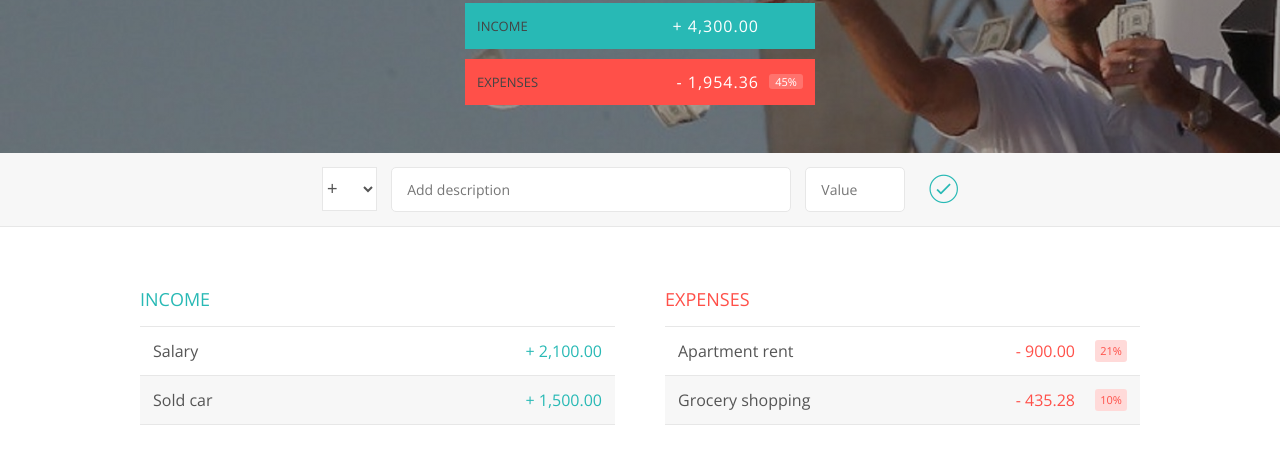
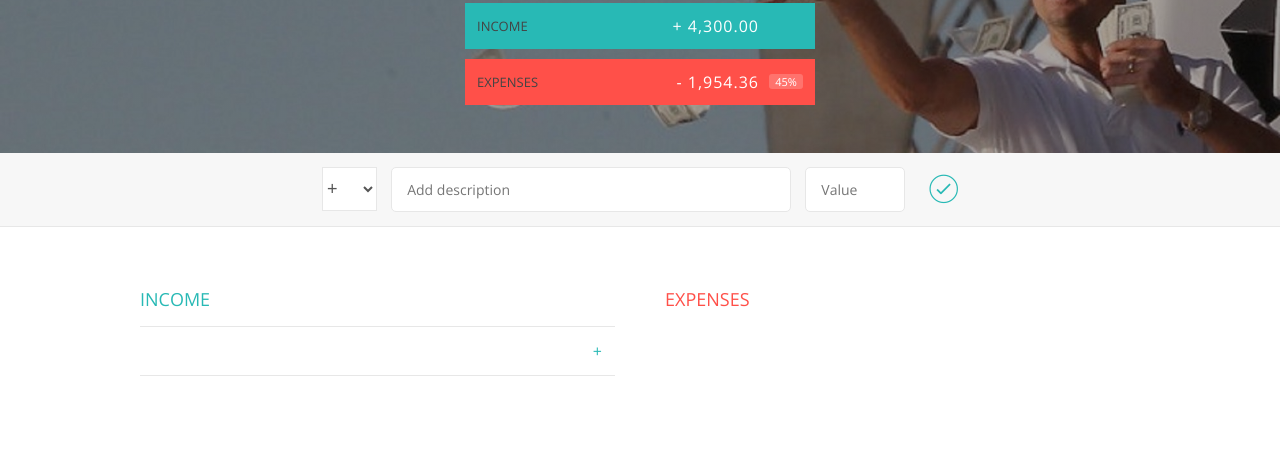
Before and after one commit to rgoldenberg/coursework-vanilla-js, a plain HTML site: page jonas-budget-app/index.html in a window 1280 px wide. Both pictures are taken after a click on the button 943 px from the left and 357 px from the top of the page. Shown: the part 167-616 px from the top of the page. Drawn offline with nearby package versions, Linux system fonts and the light colour scheme.

Commit message:
add input to budget and ui

```diff
--- a/jonas-budget-app/app.js
+++ b/jonas-budget-app/app.js
@@ -12,6 +12,40 @@ var budgetController = (function() {
         this.value = value;
     }
 
+    var data = {
+        items: {
+            exp: [],
+            inc: []
+        },
+        totals: {
+            inc: 0,
+            exp: 0
+        }
+    };
+
+    return {
+        addItem: function(type, description, value) {
+            var id;
+            if (data.items[type].length === 0) {
+                id = 0;
+            } else {
+                id = data.items[type][data.items[type].length - 1].id + 1;
+            }
+
+            var item;
+            if (type === 'exp') {
+                item = new Expense(id, description, value);
+            } else {
+                item = new Income(id, description, value);
+            }
+            data.items[type].push(item);
+            return item;
+        },
+        test: function() {
+            console.log(data);
+        }
+    };
+
 })();
 
 
@@ -21,7 +55,9 @@ var UIController = (function() {
         inputType: '.add__type',
         inputDescription: '.add__description',
         inputValue: '.add__value',
-        inputBtn: '.add__btn'
+        inputBtn: '.add__btn',
+        incomeContainer: '.income__list',
+        expenseContainer: '.expenses__list'
     };
 
     return {
@@ -32,6 +68,23 @@ var UIController = (function() {
                 value: document.querySelector(DOMConstants.inputValue).value
             };
         },
+
+        addItem: function(type, item) {
+            var template, container;
+            if (type === 'inc') {
+                container = DOMConstants.incomeContainer;
+                template = '<div class="item" id="income-%id%"><div class="item__description">%description%</div><div class="item__value">+ %value%</div><div class="item__delete"><button class="item__delete--btn"><i class="ion-ios-close-outline"></i></button></div></div>';
+            } else {
+                container = DOMConstants.expenseContainer;
+                template = '<div class="item" id="expense-%id%"><div class="item__description">%description%</div><div class="item__value">- %value%</div><divclass="item__percentage">%percentage%</div><div class="item__delete"><button class="item__delete--btn"><i class="ion-ios-close-outline"></i></button></div></div>';
+            }
+            var html = template.replace('%id%', item.id);
+            html = html.replace('%description%', item.description);
+            html = html.replace('%value%', item.value);
+
+            document.querySelector(container).insertAdjacentHTML('beforeend', html);
+        },
+
         getDOMConstants: function() {
             return DOMConstants;
         }
@@ -55,8 +108,9 @@ var appController = (function(budget, ui) {
 
     var addItem = function() {
         var input = ui.getInput();
+        var item = budget.addItem(input.type, input.description, input.value);
+        ui.addItem(input.type, item);
         // TODO
-        // add item to budget,
         // add to UI,
         // calc the budget,
         // display new budget
--- a/jonas-budget-app/index.html
+++ b/jonas-budget-app/index.html
@@ -35,8 +35,8 @@
             <div class="add">
                 <div class="add__container">
                     <select class="add__type">
-                        <option value="income" selected>+</option>
-                        <option value="expense">-</option>
+                        <option value="inc" selected>+</option>
+                        <option value="exp">-</option>
                     </select>
                     <input type="text" class="add__description" placeholder="Add description">
                     <input type="number" class="add__value" placeholder="Value">
@@ -48,53 +48,12 @@
 
                 <div class="income">
                     <h2 class="icome__title">Income</h2>
-
-                    <div class="income__list">
-
-                        <div class="item" id="income-0">
-                            <div class="item__description">Salary</div>
-                            <div class="item__value">+ 2,100.00</div>
-                            <div class="item__delete">
-                                <button class="item__delete--btn"><i class="ion-ios-close-outline"></i></button>
-                            </div>
-                        </div>
-
-                        <div class="item" id="income-1">
-                            <div class="item__description">Sold car</div>
-                            <div class="item__value">+ 1,500.00</div>
-                            <div class="item__delete">
-                                <button class="item__delete--btn"><i class="ion-ios-close-outline"></i></button>
-                            </div>
-                        </div>
-
-                    </div>
+                    <div class="income__list"></div>
                 </div>
 
                 <div class="expenses">
                     <h2 class="expenses__title">Expenses</h2>
-
-                    <div class="expenses__list">
-
-                        <div class="item" id="expense-0">
-                            <div class="item__description">Apartment rent</div>
-                            <div class="item__value">- 900.00</div>
-                            <div class="item__percentage">21%</div>
-                            <div class="item__delete">
-                                <button class="item__delete--btn"><i class="ion-ios-close-outline"></i></button>
-                            </div>
-                        </div>
-
-                        <div class="item" id="expense-1">
-                            <div class="item__description">Grocery shopping</div>
-                            <div class="item__value">- 435.28</div>
-                            <div class="item__percentage">10%</div>
-                            <div class="item__delete">
-                                <button class="item__delete--btn"><i class="ion-ios-close-outline"></i></button>
-                            </div>
-                        </div>
-
-                    </div>
-
+                    <div class="expenses__list"></div>
                 </div>
             </div>
         </div>
```
